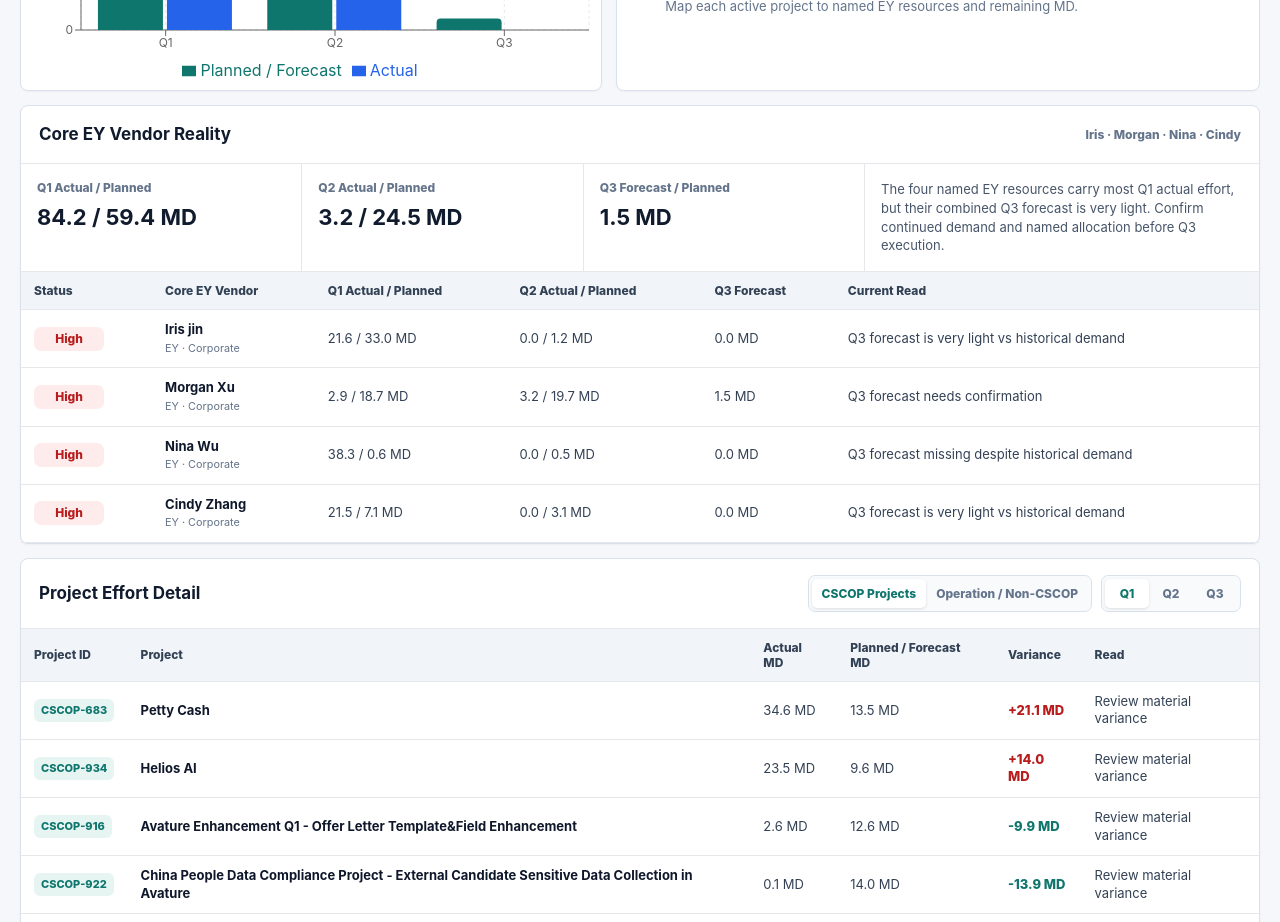
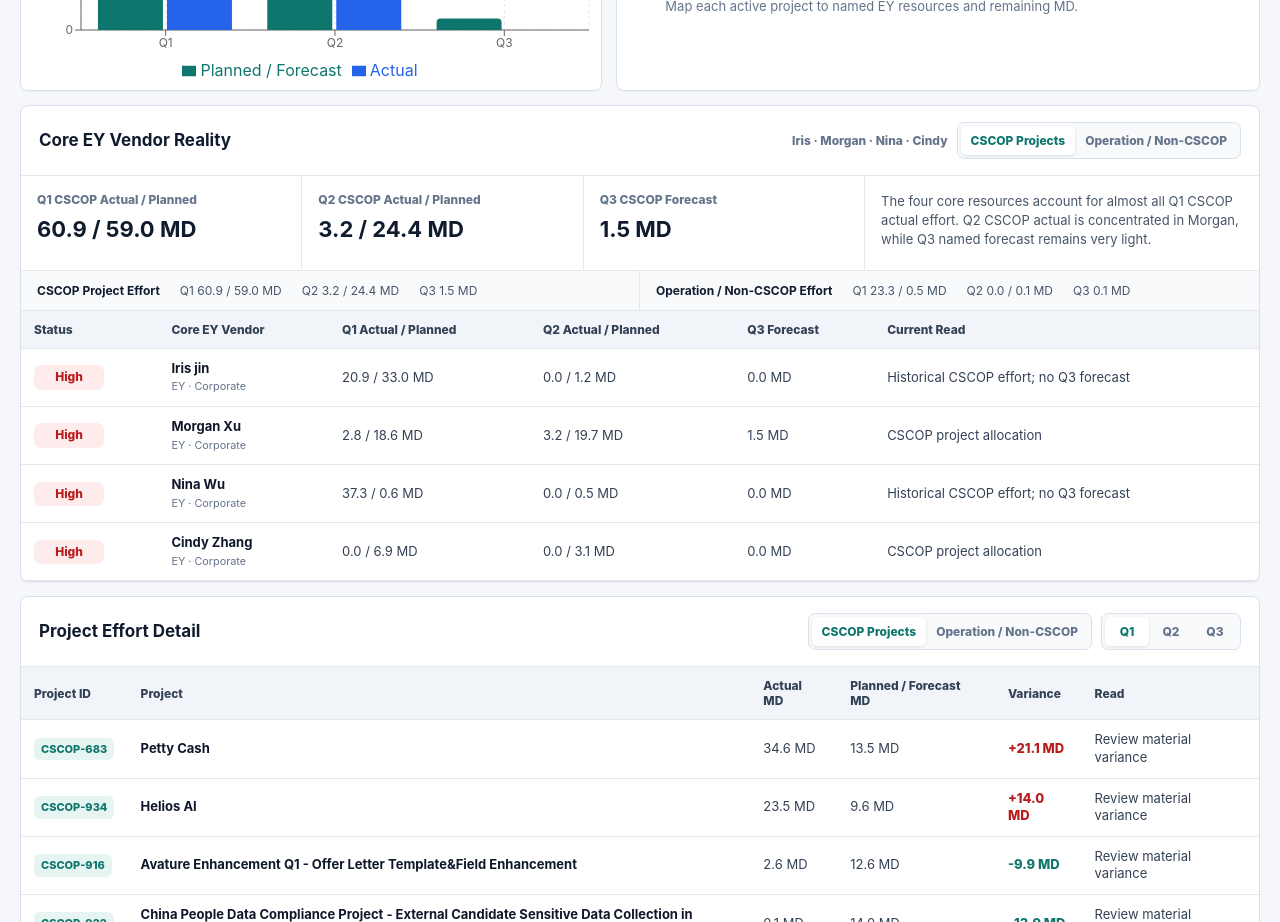
Before and after one commit to nick-lulu/ey-resource-governance-dashboard, a React (Vite) app: page / in a window 1280 px wide. Shown: the part 1080-2002 px from the top of the page. Built offline with nearby package versions, Linux system fonts and the light colour scheme.

Commit message:
Split core EY vendor effort by CSCOP status

```diff
--- a/src/main.jsx
+++ b/src/main.jsx
@@ -91,6 +91,7 @@ function App() {
   const [projectQuarter, setProjectQuarter] = useState("Q1");
   const [projectScope, setProjectScope] = useState("cscop");
   const [resourceScope, setResourceScope] = useState("cscop");
+  const [coreScope, setCoreScope] = useState("cscop");
   const {
     totals,
     cscop_totals: cscopTotals,
@@ -116,6 +117,16 @@ function App() {
     () => data.featured_names.map((name) => data.resources.find((row) => row.name === name)).filter(Boolean),
     [],
   );
+  const featuredSplitTotals = useMemo(() => {
+    const summarize = (scope) => ({
+      q1Actual: featuredRows.reduce((sum, row) => sum + Number(row[`q1_${scope}_actual`] || 0), 0),
+      q1Plan: featuredRows.reduce((sum, row) => sum + Number(row[`q1_${scope}_planned`] || 0), 0),
+      q2Actual: featuredRows.reduce((sum, row) => sum + Number(row[`q2_${scope}_actual`] || 0), 0),
+      q2Plan: featuredRows.reduce((sum, row) => sum + Number(row[`q2_${scope}_planned`] || 0), 0),
+      q3Plan: featuredRows.reduce((sum, row) => sum + Number(row[`q3_${scope}_planned`] || 0), 0),
+    });
+    return { cscop: summarize("cscop"), non_cscop: summarize("non_cscop") };
+  }, [featuredRows]);
   const detailRows = useMemo(
     () => [...data.resources].sort((a, b) => (b.q1_actual + b.q2_actual) - (a.q1_actual + a.q2_actual)),
     [],
@@ -129,6 +140,9 @@ function App() {
 
   const scopedResourceValue = (row, quarter, type) =>
     row[`${quarter}_${resourceScope === "cscop" ? "cscop" : "non_cscop"}_${type}`] || 0;
+  const coreResourceValue = (row, quarter, type) =>
+    row[`${quarter}_${coreScope === "cscop" ? "cscop" : "non_cscop"}_${type}`] || 0;
+  const coreTotals = featuredSplitTotals[coreScope];
 
   return (
     <main>
@@ -265,13 +279,37 @@ function App() {
       <section className="panel dedicated-panel">
         <div className="panel-title">
           <h2>Core EY Vendor Reality</h2>
-          <span className="unit">Iris · Morgan · Nina · Cindy</span>
+          <div className="panel-controls">
+            <span className="unit">Iris · Morgan · Nina · Cindy</span>
+            <div className="tabs scope-tabs" role="tablist" aria-label="Core EY ID scope">
+              <button className={coreScope === "cscop" ? "active" : ""} type="button" onClick={() => setCoreScope("cscop")}>CSCOP Projects</button>
+              <button className={coreScope === "non_cscop" ? "active" : ""} type="button" onClick={() => setCoreScope("non_cscop")}>Operation / Non-CSCOP</button>
+            </div>
+          </div>
         </div>
         <div className="dedicated-summary">
-          <div><span>Q1 Actual / Planned</span><strong>{formatMd(featuredTotals.q1_actual)} / {formatMd(featuredTotals.q1_planned)} MD</strong></div>
-          <div><span>Q2 Actual / Planned</span><strong>{formatMd(featuredTotals.q2_actual)} / {formatMd(featuredTotals.q2_planned)} MD</strong></div>
-          <div><span>Q3 Forecast / Planned</span><strong>{formatMd(featuredTotals.q3_planned)} MD</strong></div>
-          <p>The four named EY resources carry most Q1 actual effort, but their combined Q3 forecast is very light. Confirm continued demand and named allocation before Q3 execution.</p>
+          <div><span>Q1 {coreScope === "cscop" ? "CSCOP" : "Non-CSCOP"} Actual / Planned</span><strong>{formatMd(coreTotals.q1Actual)} / {formatMd(coreTotals.q1Plan)} MD</strong></div>
+          <div><span>Q2 {coreScope === "cscop" ? "CSCOP" : "Non-CSCOP"} Actual / Planned</span><strong>{formatMd(coreTotals.q2Actual)} / {formatMd(coreTotals.q2Plan)} MD</strong></div>
+          <div><span>Q3 {coreScope === "cscop" ? "CSCOP" : "Non-CSCOP"} Forecast</span><strong>{formatMd(coreTotals.q3Plan)} MD</strong></div>
+          <p>
+            {coreScope === "cscop"
+              ? "The four core resources account for almost all Q1 CSCOP actual effort. Q2 CSCOP actual is concentrated in Morgan, while Q3 named forecast remains very light."
+              : "Q1 non-CSCOP actual is concentrated in Cindy. Confirm whether this is valid Operation effort or project work that should carry a CSCOP ID."}
+          </p>
+        </div>
+        <div className="core-split-overview">
+          <div>
+            <strong>CSCOP Project Effort</strong>
+            <span>Q1 {formatMd(featuredSplitTotals.cscop.q1Actual)} / {formatMd(featuredSplitTotals.cscop.q1Plan)} MD</span>
+            <span>Q2 {formatMd(featuredSplitTotals.cscop.q2Actual)} / {formatMd(featuredSplitTotals.cscop.q2Plan)} MD</span>
+            <span>Q3 {formatMd(featuredSplitTotals.cscop.q3Plan)} MD</span>
+          </div>
+          <div>
+            <strong>Operation / Non-CSCOP Effort</strong>
+            <span>Q1 {formatMd(featuredSplitTotals.non_cscop.q1Actual)} / {formatMd(featuredSplitTotals.non_cscop.q1Plan)} MD</span>
+            <span>Q2 {formatMd(featuredSplitTotals.non_cscop.q2Actual)} / {formatMd(featuredSplitTotals.non_cscop.q2Plan)} MD</span>
+            <span>Q3 {formatMd(featuredSplitTotals.non_cscop.q3Plan)} MD</span>
+          </div>
         </div>
         <div className="table-wrap compact-table">
           <table>
@@ -281,10 +319,18 @@ function App() {
                 <tr key={row.name}>
                   <td><StatusBadge value={row.status} /></td>
                   <td><strong>{row.name}</strong><small>EY · Corporate</small></td>
-                  <td>{formatMd(row.q1_actual)} / {formatMd(row.q1_planned)} MD</td>
-                  <td>{formatMd(row.q2_actual)} / {formatMd(row.q2_planned)} MD</td>
-                  <td>{formatMd(row.q3_planned)} MD</td>
-                  <td>{row.current_read}</td>
+                  <td>{formatMd(coreResourceValue(row, "q1", "actual"))} / {formatMd(coreResourceValue(row, "q1", "planned"))} MD</td>
+                  <td>{formatMd(coreResourceValue(row, "q2", "actual"))} / {formatMd(coreResourceValue(row, "q2", "planned"))} MD</td>
+                  <td>{formatMd(coreResourceValue(row, "q3", "planned"))} MD</td>
+                  <td>
+                    {coreScope === "cscop"
+                      ? coreResourceValue(row, "q3", "planned") === 0 && coreResourceValue(row, "q1", "actual") + coreResourceValue(row, "q2", "actual") > 0
+                        ? "Historical CSCOP effort; no Q3 forecast"
+                        : "CSCOP project allocation"
+                      : coreResourceValue(row, "q1", "actual") + coreResourceValue(row, "q2", "actual") >= 5
+                        ? "Material non-CSCOP actual; validate classification"
+                        : "Limited Operation / non-CSCOP effort"}
+                  </td>
                 </tr>
               ))}
             </tbody>
--- a/src/styles.css
+++ b/src/styles.css
@@ -64,6 +64,10 @@ h2 { color: #101b2d; font-size: 17px; line-height: 1.25; letter-spacing: 0; }
 .dedicated-summary small { display: block; margin-top: 8px; color: #64748b; font-size: 11px; line-height: 1.35; }
 .governance-band { display: flex; flex-wrap: wrap; align-items: center; gap: 10px 24px; padding: 13px 16px; color: #475569; font-size: 12px; }
 .governance-band strong { color: #101b2d; }
+.core-split-overview { display: grid; grid-template-columns: repeat(2, minmax(0, 1fr)); border-bottom: 1px solid #e5e7eb; background: #f8fafc; }
+.core-split-overview > div { display: flex; flex-wrap: wrap; align-items: center; gap: 8px 20px; padding: 12px 16px; border-right: 1px solid #e5e7eb; color: #475569; font-size: 12px; }
+.core-split-overview > div:last-child { border-right: 0; }
+.core-split-overview strong { color: #101b2d; }
 
 .table-wrap { overflow: auto; max-height: 500px; }
 .compact-table, .project-table { max-height: none; }
@@ -90,15 +94,16 @@ footer svg { flex: 0 0 auto; color: #0f766e; }
 
 @media (max-width: 1120px) {
   main { width: min(100vw - 24px, 960px); }
-  .kpis, .summary-grid, .dedicated-summary { grid-template-columns: repeat(2, minmax(0, 1fr)); }
+  .kpis, .summary-grid, .dedicated-summary, .core-split-overview { grid-template-columns: repeat(2, minmax(0, 1fr)); }
 }
 
 @media (max-width: 720px) {
   main { width: calc(100vw - 18px); padding-top: 18px; }
   .hero { flex-direction: column; }
   h1 { font-size: 25px; }
-  .kpis, .summary-grid, .dedicated-summary { grid-template-columns: 1fr; }
+  .kpis, .summary-grid, .dedicated-summary, .core-split-overview { grid-template-columns: 1fr; }
   .dedicated-summary div, .dedicated-summary p { border-right: 0; border-bottom: 1px solid #e5e7eb; }
+  .core-split-overview > div { border-right: 0; border-bottom: 1px solid #e5e7eb; }
   .panel-title { align-items: flex-start; }
   .panel-controls { width: 100%; align-items: stretch; flex-direction: column; }
   .scope-tabs { width: 100%; }
```
